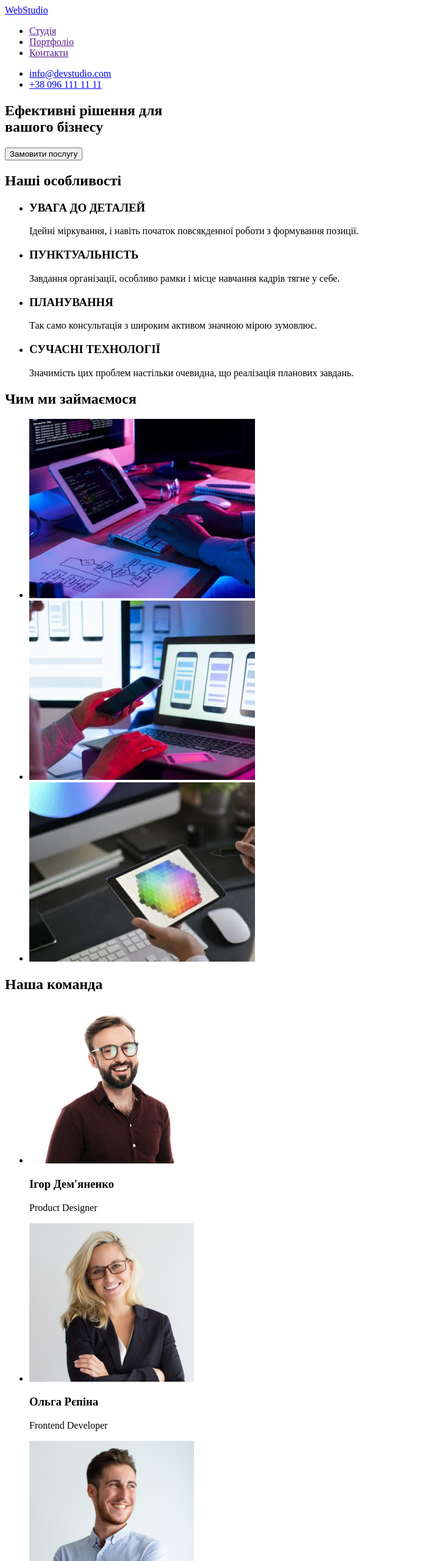
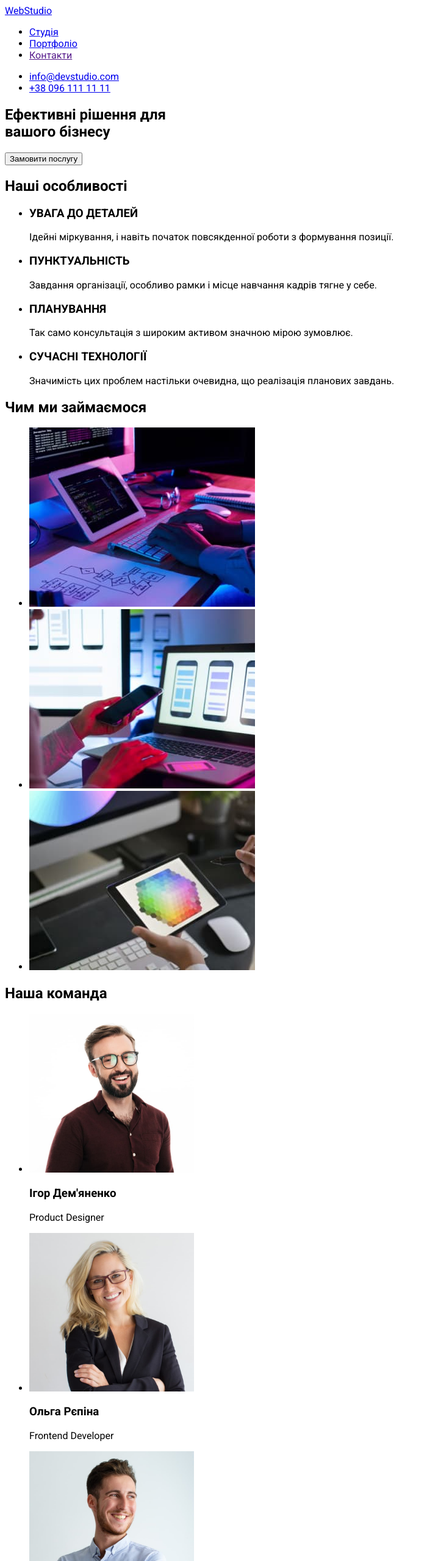
Before and after one commit to LexusGr/goit-markup-hw-02, a plain HTML site: page index.html in a window 1280 px wide. Shown: the top 2560 px of the page at 61% size, without its empty margins (0-700 px from the left). Drawn offline with Linux system fonts and the light colour scheme.

Commit message:
add class index.html

```diff
--- /dev/null
+++ b/css/styles.css
@@ -0,0 +1,5 @@
+body {
+  font-family: 'Roboto', sans-serif;
+}
+
+font-family: 'Raleway', sans-serif;
--- a/index.html
+++ b/index.html
@@ -6,101 +6,112 @@
     <meta http-equiv="X-UA-Compatible" content="IE=edge">
     <meta name="viewport" content="width=device-width, initial-scale=1.0">
     <title>Студія</title>
+    <link rel="preconnect" href="https://fonts.googleapis.com">
+    <link rel="preconnect" href="https://fonts.gstatic.com" crossorigin>
+    <link
+        href="https://fonts.googleapis.com/css2?family=Raleway:wght@700&family=Roboto:wght@400;500;700;900&display=swap"
+        rel="stylesheet">
+    <link rel="stylesheet" href="./css/styles.css">
 </head>
 
-<body>
-    <header>
-        <nav>
-            <a href="./index.html">WebStudio</a>
-            <ul>
-                <li><a href="">Студія</a></li>
-                <li><a href="">Портфоліо</a></li>
-                <li><a href="">Контакти</a></li>
+<body class="sait-body">
+    <header class="header">
+        <nav class="header-navigation">
+            <a class="header-logo" href="./index.html">
+                <span class="logo-text">Web</span>Studio</a>
+            <ul class="header-navlist">
+                <li class="header-item"><a href="./index.html">Студія</a></li>
+                <li class="header-item"><a href="./portfolio.html">Портфоліо</a></li>
+                <li class="header-item"><a href="">Контакти</a></li>
             </ul>
         </nav>
-        <ul>
-            <li><a href="mailto:info@devstudio.com">info@devstudio.com</a></li>
-            <li><a href="tel:+380961111111">+38 096 111 11 11</a></li>
+        <ul class="header-contlist">
+            <li class="header-contlist item"><a href="mailto:info@devstudio.com">info@devstudio.com</a></li>
+            <li class="header-contlist item"><a href="tel:+380961111111">+38 096 111 11 11</a></li>
         </ul>
     </header>
 
-    <main>
-        <section>
-            <h1>Ефективні рішення для <br /> вашого бізнесу</h1>
-            <button type="button">Замовити послугу</button>
+    <main class="hero">
+        <section class="hat">
+            <h1 class="hat-text">Ефективні рішення для <br /> вашого бізнесу</h1>
+            <button class="hat-button" type="button">Замовити послугу</button>
         </section>
-        <section>
-            <h2>Наші особливості</h2>
-            <ul>
-                <li>
-                    <h3>УВАГА ДО ДЕТАЛЕЙ</h3>
-                    <p>Ідейні міркування, і навіть початок повсякденної роботи з формування позиції.</p>
+        <section class="features">
+            <h2 class="features-title">Наші особливості</h2>
+            <ul class="features-list">
+                <li class="features-item">
+                    <h3 class="features-hat">УВАГА ДО ДЕТАЛЕЙ</h3>
+                    <p class="features-text">Ідейні міркування, і навіть початок повсякденної роботи з формування
+                        позиції.</p>
                 </li>
-                <li>
-                    <h3>ПУНКТУАЛЬНІСТЬ</h3>
-                    <p>Завдання організації, особливо рамки і місце навчання кадрів тягне у себе.</p>
+                <li class="features-item">
+                    <h3 class="features-hat">ПУНКТУАЛЬНІСТЬ</h3>
+                    <p class="features-text">Завдання організації, особливо рамки і місце навчання кадрів тягне у себе.
+                    </p>
                 </li>
-                <li>
-                    <h3>ПЛАНУВАННЯ</h3>
-                    <p>Так само консультація з широким активом значною мірою зумовлює.</p>
+                <li class="features-item">
+                    <h3 class="features-hat">ПЛАНУВАННЯ</h3>
+                    <p class="features-text">Так само консультація з широким активом значною мірою зумовлює.</p>
                 </li>
-                <li>
-                    <h3>СУЧАСНІ ТЕХНОЛОГІЇ</h3>
-                    <p>Значимість цих проблем настільки очевидна, що реалізація планових завдань.</p>
+                <li class="features-item">
+                    <h3 class="features-hat">СУЧАСНІ ТЕХНОЛОГІЇ</h3>
+                    <p class="features-text">Значимість цих проблем настільки очевидна, що реалізація планових завдань.
+                    </p>
                 </li>
             </ul>
         </section>
-        <section>
-            <h2>Чим ми займаємося</h2>
-            <ul>
-                <li>
+        <section class="engage">
+            <h2 class="engage-hat">Чим ми займаємося</h2>
+            <ul class="engage-list">
+                <li class="engage-item">
                     <img src="./images/img1.jpg" alt="розробка" width="370" />
                 </li>
-                <li>
+                <li class="engage-item">
                     <img src="./images/img2.jpg" alt="Адаптація" width="370" />
                 </li>
-                <li>
+                <li class="engage-item">
                     <img src="./images/img3.jpg" alt="Тестування" width="370" />
                 </li>
             </ul>
         </section>
-        <section>
-            <h2>Наша команда</h2>
-            <ul>
-                <li>
+        <section class="team">
+            <h2 class="team-title">Наша команда</h2>
+            <ul class="team-list">
+                <li class="team-item">
                     <img src="./images/igor_demyanenko.jpg" alt="Ігор Дем'яненко" width="270" />
-                    <h3>Ігор Дем'яненко</h3>
-                    <p lang="en">Product Designer</p>
+                    <h3 class="team-item title">Ігор Дем'яненко</h3>
+                    <p class="team-item text" lang="en">Product Designer</p>
                 </li>
-                <li>
+                <li class="team-item">
                     <img src="./images/olha_repsna.jpg" alt="Ольга Рєпіна" width="270" />
-                    <h3>Ольга Рєпіна</h3>
-                    <p lang="en">Frontend Developer</p>
+                    <h3 class="team-item title">Ольга Рєпіна</h3>
+                    <p class="team-item text" lang="en">Frontend Developer</p>
                 </li>
-                <li>
+                <li class="team-item">
                     <img src="./images/mukola_tarasov.jpg" alt="Микола Тарасов" width="270" />
-                    <h3>Микола Тарасов</h3>
-                    <p lang="en">Marketing </p>
+                    <h3 class="team-item title">Микола Тарасов</h3>
+                    <p class="team-item text" lang="en">Marketing </p>
                 </li>
-                <li>
+                <li class="team-item">
                     <img src="./images/muhailo_ermakov.jpg" alt="Михайло Єрмаков" width="270" />
-                    <h3>Михайло Єрмаков</h3>
-                    <p lang=en">UI Designer</p>
+                    <h3 class="team-item title">Михайло Єрмаков</h3>
+                    <p class="team-item text" lang=en">UI Designer</p>
                 </li>
             </ul>
         </section>
     </main>
-    <footer>
-        <a href="/">WebStudio</a>
-        <address>
-            <ul>
-                <li>
+    <footer class="footer">
+        <a class="footer-logo" href="./index.html">
+            <span class="logo-text">Web</span>Studio</a>
+        <address class="footer-address">
+            <ul class="address-list">
+                <li class="address-item">
                     <a href="https://goo.gl/maps/CPtrU1FHBa2aNyZL9" target="_blank"
                         rel="noopener noreferrer nofollow">м. Київ, пр-т Лесі
                         Українки, 26</a>
                 </li>
-                <li><a href="">info@devstudio.com</a></li>
-                <li><a href="">+38 096 111 11 11</a></li>
+                <li class="address-item"><a href="">info@devstudio.com</a></li>
+                <li class="address-item"><a href="">+38 096 111 11 11</a></li>
             </ul>
         </address>
     </footer>
```
Also changed, not shown: portfolio.html (added, +106 -0 lines), images/boxes.jpg (added), images/growing_business.jpg (added), images/inspiration_has_no_borders.jpg (added), images/lab.jpg (added), images/limited_edition.jpg (added), images/poster.jpg (added), images/prime.jpg (added), images/restoran.jpg (added), images/tehnokryak.jpg (added).
